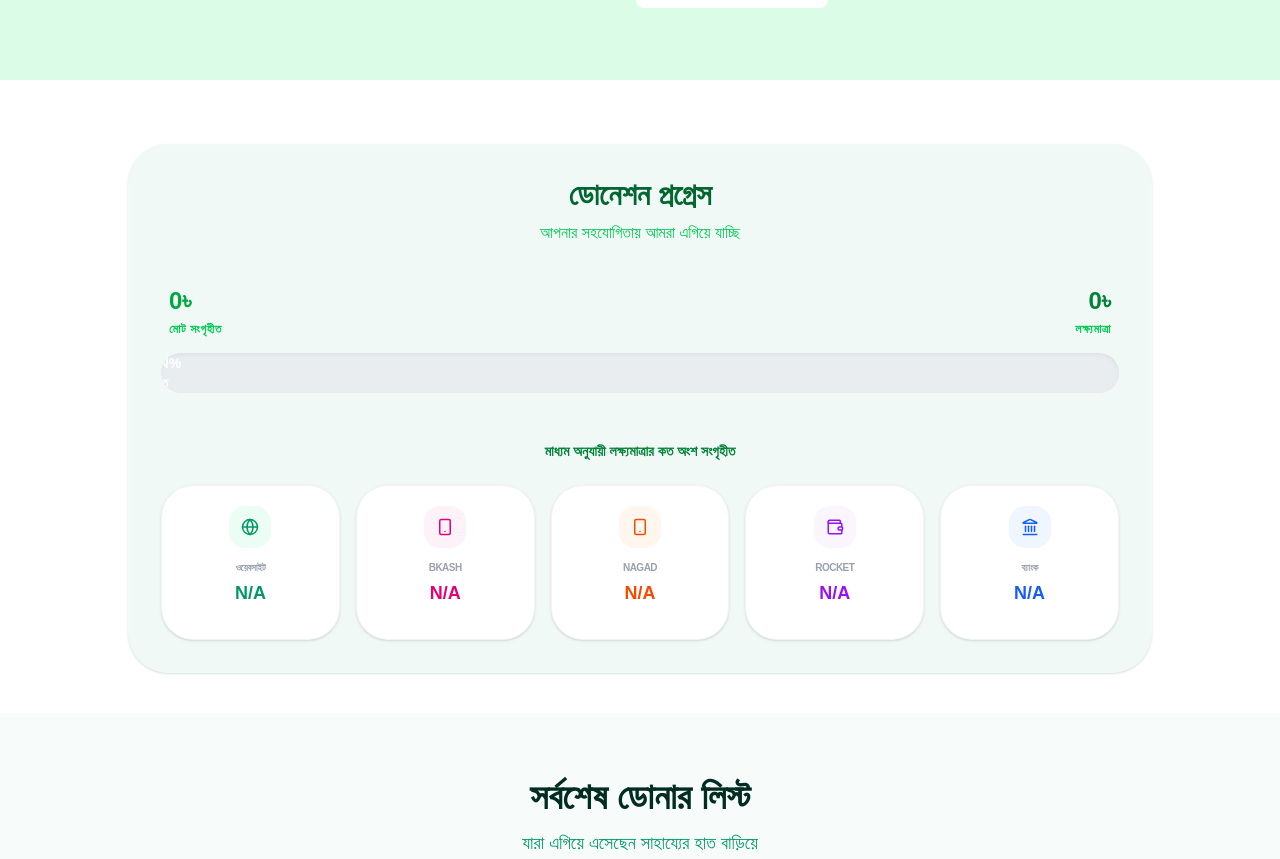
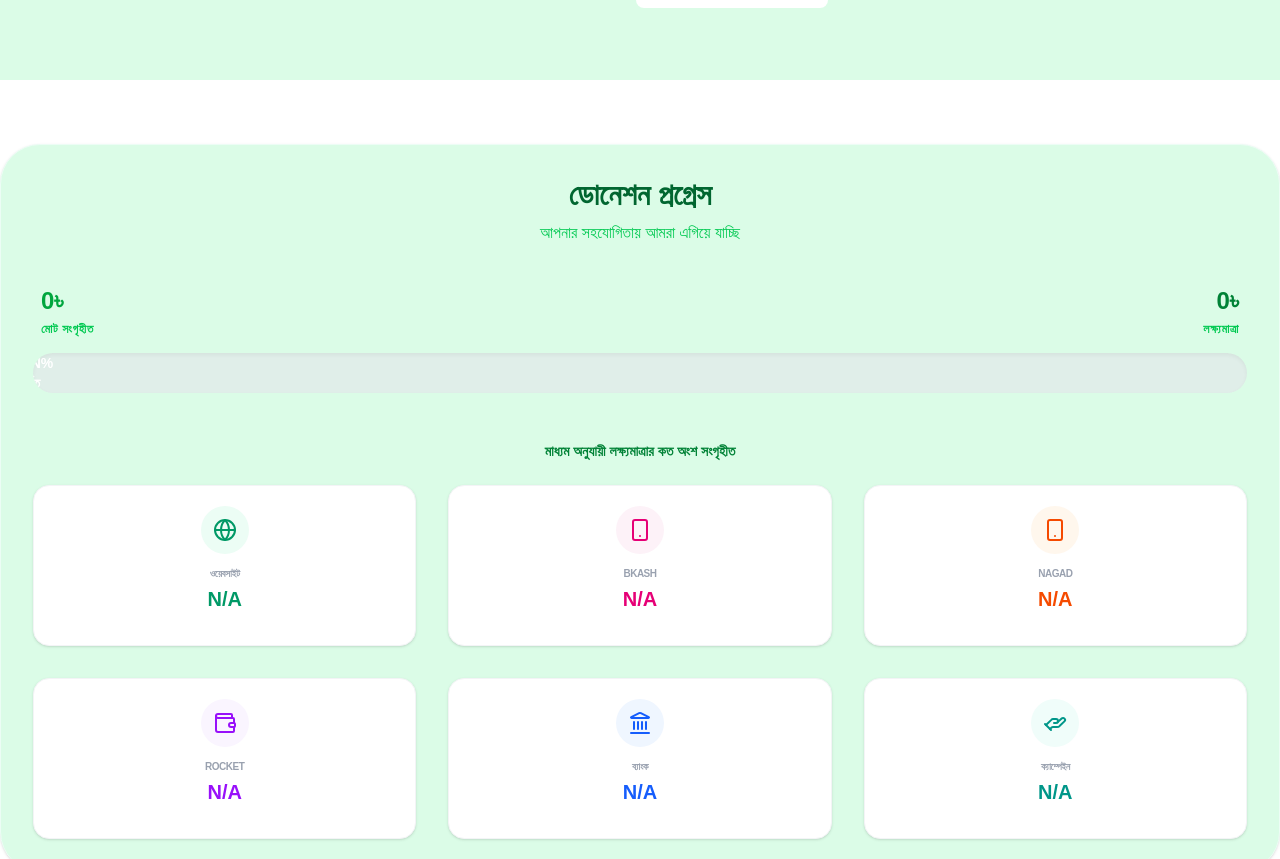
Before and after one commit to basir5101/fund-collection, a Next.js app: page / in a window 1280 px wide. Shown: the part 615-1474 px from the top of the page. Built offline with nearby package versions, Linux system fonts and the light colour scheme; no server answers; the database is empty.

Commit message:
donation section layout updated

```diff
--- a/src/components/DonationStatus.jsx
+++ b/src/components/DonationStatus.jsx
@@ -1,6 +1,6 @@
 "use client";
 import { motion } from "framer-motion";
-import { Globe, Landmark, Smartphone, Wallet } from "lucide-react";
+import { Globe, HandHelping, Landmark, Smartphone, Wallet } from "lucide-react";
 
 export default function DonationStatus({ stats, event }) {
   // 1. Total Calculation
@@ -19,42 +19,49 @@ export default function DonationStatus({ stats, event }) {
     {
       label: "ওয়েবসাইট",
       key: "website",
-      icon: <Globe size={18} />,
+      icon: <Globe size={24} />,
       color: "text-emerald-600",
       bg: "bg-emerald-50",
     },
     {
       label: "bKash",
       key: "bkash",
-      icon: <Smartphone size={18} />,
+      icon: <Smartphone size={24} />,
       color: "text-pink-600",
       bg: "bg-pink-50",
     },
     {
       label: "Nagad",
       key: "nagad",
-      icon: <Smartphone size={18} />,
+      icon: <Smartphone size={24} />,
       color: "text-orange-600",
       bg: "bg-orange-50",
     },
     {
       label: "Rocket",
       key: "rocket",
-      icon: <Wallet size={18} />,
+      icon: <Wallet size={24} />,
       color: "text-purple-600",
       bg: "bg-purple-50",
     },
     {
       label: "ব্যাংক",
       key: "bank",
-      icon: <Landmark size={18} />,
+      icon: <Landmark size={24} />,
       color: "text-blue-600",
       bg: "bg-blue-50",
+    },
+    {
+      label: "ক্যাম্পেইন",
+      key: "campain",
+      icon: <HandHelping size={24} />,
+      color: "text-teal-600",
+      bg: "bg-teal-50",
     },
   ];
 
   return (
-    <section className="max-w-5xl mx-auto my-10 p-8 bg-[#F0F9F6] rounded-[2.5rem] shadow-sm border border-emerald-50">
+    <section className="max-w-7xl mx-5 lg:mx-auto my-10 p-8 bg-green-100 rounded-[2.5rem] shadow-sm border border-emerald-50">
       {/* Header */}
       <div className="text-center mb-10">
         <h2 className="text-3xl font-bold text-green-800 mb-2">
@@ -102,7 +109,7 @@ export default function DonationStatus({ stats, event }) {
         <p className="text-sm font-bold text-green-700 mb-6">
           মাধ্যম অনুযায়ী লক্ষ্যমাত্রার কত অংশ সংগৃহীত
         </p>
-        <div className="grid grid-cols-2 md:grid-cols-5 gap-4">
+        <div className="grid grid-cols-2 md:grid-cols-3 gap-8">
           {sourceConfigs.map((config) => {
             // 4. Find amount from stats
             const statEntry = stats?.find((s) => s.type === config.key);
@@ -116,10 +123,10 @@ export default function DonationStatus({ stats, event }) {
             return (
               <div
                 key={config.key}
-                className="bg-white p-5 rounded-[2rem] shadow-sm border border-gray-100 flex flex-col items-center transition-all hover:shadow-md group"
+                className="bg-white p-5 rounded-2xl shadow-sm border border-gray-100 flex flex-col items-center transition-all hover:shadow-md group"
               >
                 <div
-                  className={`p-3 rounded-2xl mb-3 ${config.bg} ${config.color} transition-transform group-hover:scale-110`}
+                  className={`p-3 rounded-full mb-3 ${config.bg} ${config.color} transition-transform group-hover:scale-110`}
                 >
                   {config.icon}
                 </div>
@@ -128,7 +135,7 @@ export default function DonationStatus({ stats, event }) {
                   {config.label}
                 </span>
 
-                <span className={`text-lg font-black ${config.color} mb-3`}>
+                <span className={`text-xl font-black ${config.color} mb-3`}>
                   {amount !== null ? `${amount.toLocaleString()}৳` : "N/A"}
                 </span>
 
```
